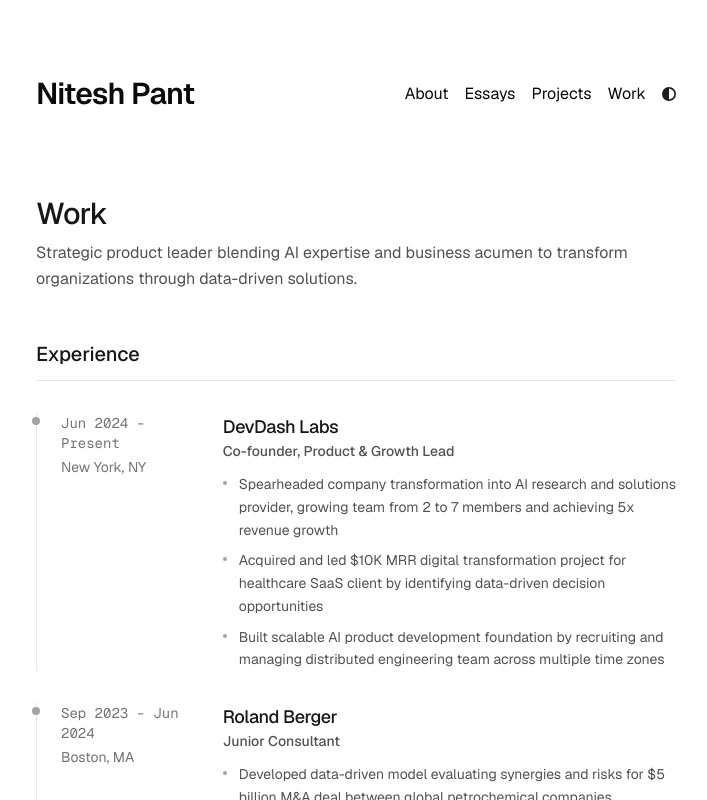
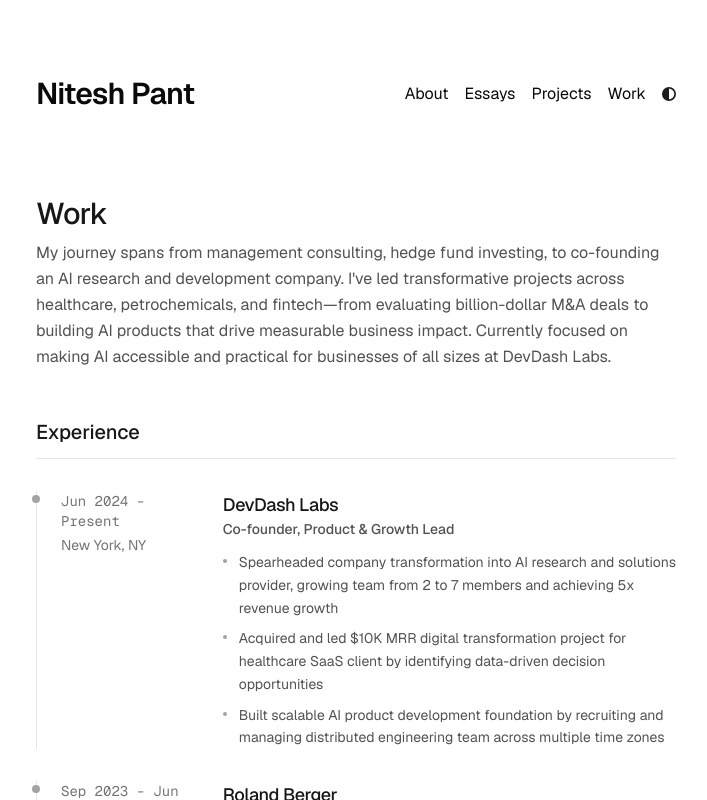
Before and after one commit to niteshpant99/niteshpant.com-site, a Next.js app: page /work in a window 1280 px wide. Shown: the top 800 px of the page, without its empty margins (284-991 px from the left). Built offline with nearby package versions, Linux system fonts and the light colour scheme; no server answers.

Commit message:
updated /work page contents

```diff
--- a/app/work/page.tsx
+++ b/app/work/page.tsx
@@ -107,8 +107,10 @@ export default function Work() {
           Work
         </h1>
         <p className="text-neutral-600 dark:text-neutral-400 leading-relaxed">
-          Strategic product leader blending AI expertise and business acumen to transform organizations through data-driven solutions.
-        </p>
+            My journey spans from management consulting, hedge fund investing, to co-founding an AI research and development company.
+            I've led transformative projects across healthcare, petrochemicals, and fintech—from evaluating billion-dollar
+            M&A deals to building AI products that drive measurable business impact. Currently focused on making AI
+            accessible and practical for businesses of all sizes at DevDash Labs.       </p>
       </div>
 
       {/* Experience Section */}
```
